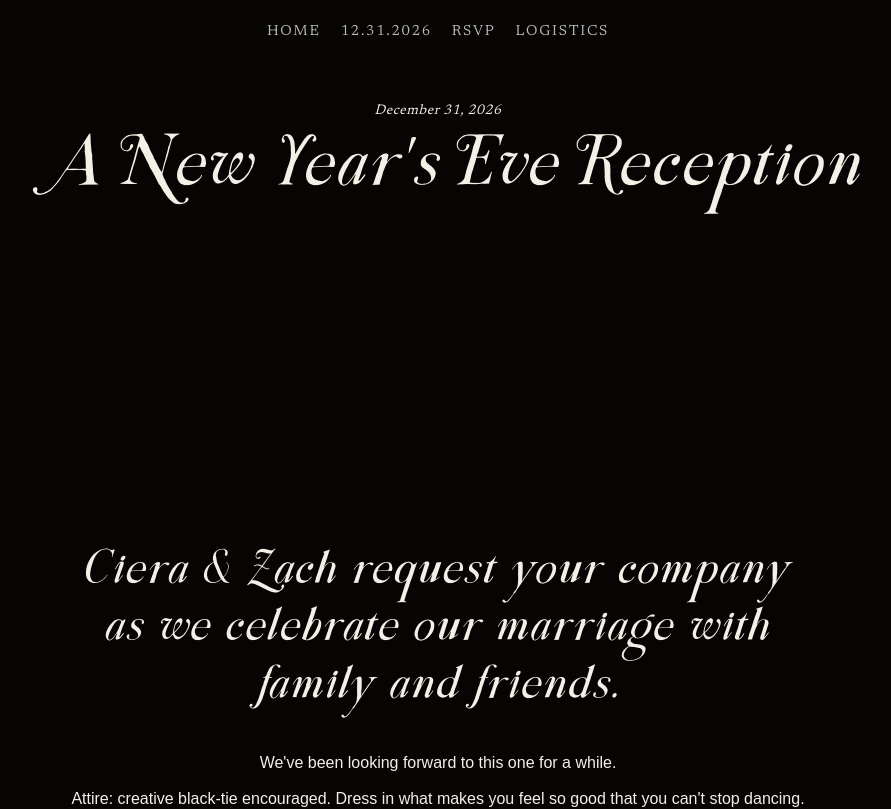
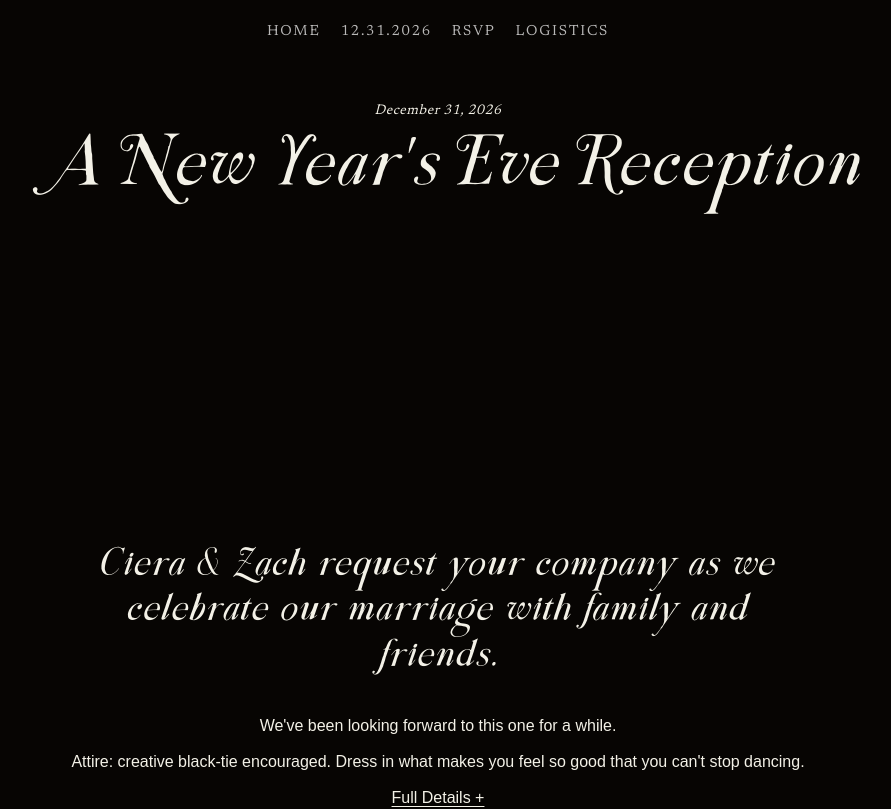
Before and after one commit to ava-firstaccess/wedding-website, a Next.js app: page /travel in a window 1280 px wide. Shown: the top 809 px of the page, without its empty margins (202-1093 px from the left). Built offline with nearby package versions, Linux system fonts and the light colour scheme.

Commit message:
Adjust travel statement sizing and heading line breaks

```diff
--- a/app/travel/page.js
+++ b/app/travel/page.js
@@ -33,7 +33,7 @@ export default function Travel() {
               <p className={styles.eyebrow}>When</p>
 
               <div className={styles.detailBlock}>
-                <h2 className={styles.detailHeading}>Thursday, December 31, 2026</h2>
+                <h2 className={styles.detailHeading}>Thursday,<br />December 31, 2026</h2>
                 <div className={styles.detailSpacer} />
                 <p className={styles.detailCopy}>Dinner: 7:00pm—9:00pm</p>
                 <p className={styles.detailCopy}>Party: 9:00pm—1:30am</p>
@@ -45,7 +45,7 @@ export default function Travel() {
               <p className={styles.eyebrow}>Where</p>
 
               <div className={styles.detailBlock}>
-                <h2 className={styles.detailHeading}>Topside &amp; Garden Room at Hotel Revival</h2>
+                <h2 className={styles.detailHeading}>Topside &amp; Garden Room<br />at Hotel Revival</h2>
                 <div className={styles.detailSpacer} />
                 <p className={styles.detailCopy}>101 W Monument St,</p>
                 <p className={styles.detailCopy}>Baltimore, MD 21201</p>
--- a/app/travel/page.module.css
+++ b/app/travel/page.module.css
@@ -73,8 +73,11 @@
   font-family: 'AlmondyItalic', 'Almondy', var(--font-lora), serif;
   font-style: italic;
   font-weight: 400;
-  font-size: clamp(2rem, 4.8vw, 3rem);
-  line-height: 1.2;
+  font-size: clamp(1.7rem, 3.6vw, 2.45rem);
+  line-height: 1.16;
+  max-width: 720px;
+  margin-left: auto;
+  margin-right: auto;
 }
 
 .bodyBlock {
```
